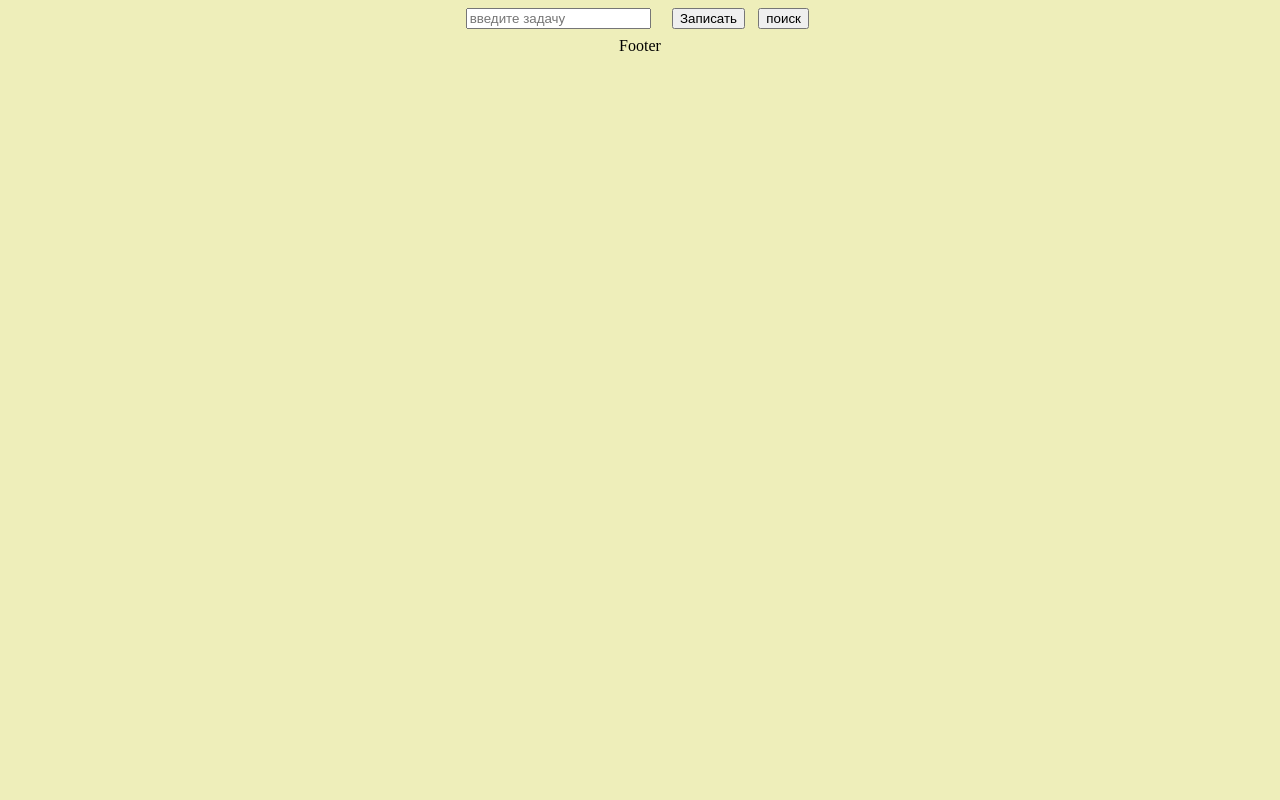
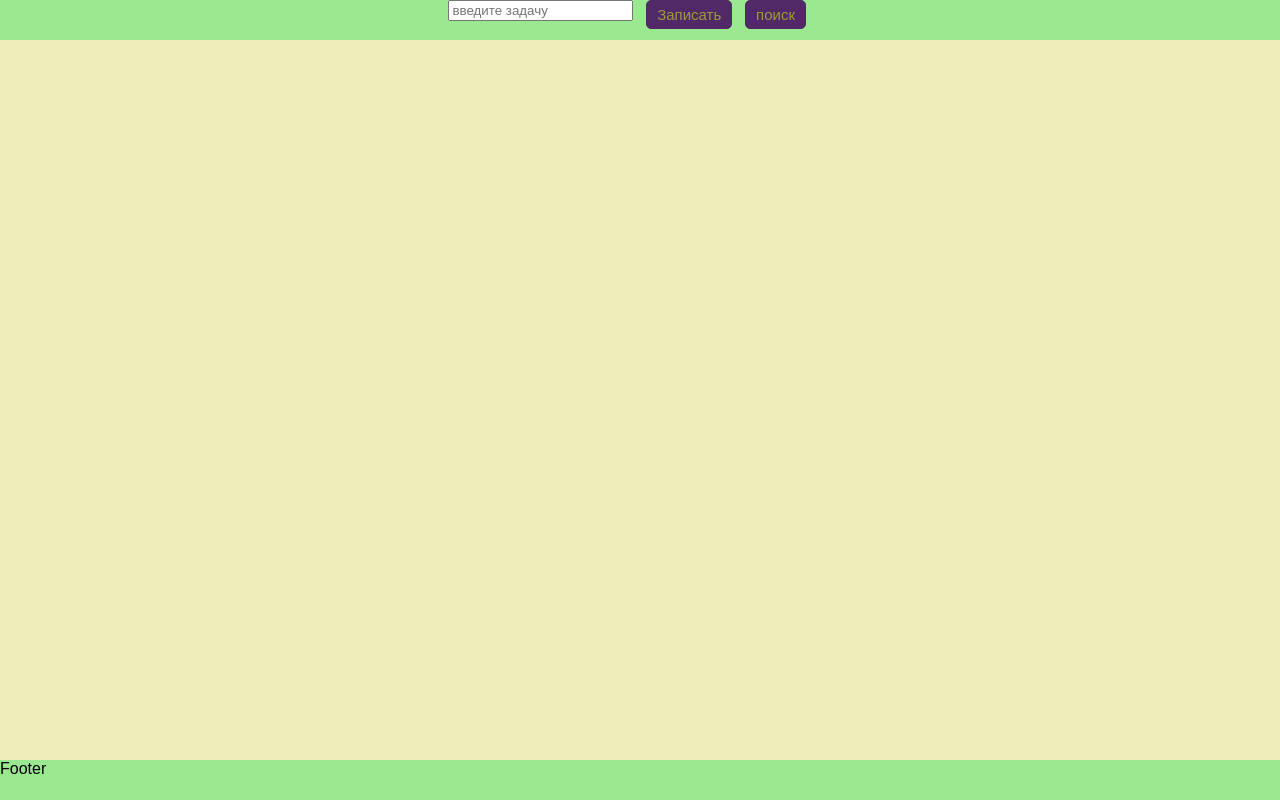
Before and after one commit to DevErmak/firsttodo, a React (Create React App) app: page / in a window 1280 px wide. Built offline with nearby package versions, Linux system fonts and the light colour scheme.

Commit message:
save data

```diff
--- a/src/components/Todoform/Content/content.css
+++ b/src/components/Todoform/Content/content.css
@@ -1,5 +1,10 @@
 .content {
-  overflow-y: scroll;
-  grid-row: 2/3;
-  grid-row: 2/3;
+  grid-row: 2;
+  padding-top: 6vh;
+  padding-bottom: 6vh;
+  min-height: 1fr;
+  display: grid;
+  align-items: start;
+  align-content: start;
+  justify-content: center;
 }
--- a/src/components/Todoform/Footer/footer.css
+++ b/src/components/Todoform/Footer/footer.css
@@ -1,6 +1,8 @@
 .footer {
-  grid-row-start: 3;
-  grid-row-end: 3;
-  grid-column-start: 1;
-  grid-column-end: 1;
+  grid-row: 3;
+  position: fixed;
+  bottom: 0;
+  width: 100%;
+  height: 5vh;
+  background-color: #9ae990;
 }
--- a/src/components/Todoform/Header/header.css
+++ b/src/components/Todoform/Header/header.css
@@ -1,49 +1,65 @@
 .header {
+  grid-row: 1;
+  position: fixed;
+  top: 0;
+  width: 100%;
+  height: 5vh;
+  background-color: #9ae990;
+
   display: grid;
   grid-template-columns: auto auto auto auto auto;
   grid-template-rows: auto auto;
-  grid-row-start: 1;
-  grid-row-end: 1;
-  grid-column-start: 1;
-  grid-column-end: 1;
   align-items: start;
-  align-content: center;
+  align-content: start;
   justify-content: center;
+  gap: 1vw;
 }
 .input-task {
-  margin: 1vh;
   grid-row: 1/3;
 }
 
 .label-input-task {
   grid-row: 2/3;
-  color: rgb(214, 102, 102);
+  color: #c92e2e;
 }
 .error-input-task {
-  margin: 1vh;
   grid-row: 1/2;
-  color: rgb(214, 102, 102);
-  margin-right: 1em;
-  border: 2px solid red;
+  color: #c92e2e;
+  border: 2px solid #c92e2e;
 }
 .btn-addtask {
+  color: #9b9b3c;
   grid-row: 1/3;
-  margin-top: 1vh;
-  margin-right: 1em;
-  margin-left: 1em;
+  background-color: #512967;
+  border: 1px solid #512967;
+  border-radius: 5px;
+  font-size: 15px;
+  padding: 5px 10px;
 }
 .btn-findtask {
+  color: #9b9b3c;
   grid-row: 1/3;
-  margin-top: 1vh;
-  margin-right: 1em;
+  background-color: #512967;
+  border: 1px solid #512967;
+  border-radius: 5px;
+  font-size: 15px;
+  padding: 5px 10px;
 }
 .btn-delete-all {
+  color: #9b9b3c;
   grid-row: 1/3;
-  margin-top: 1vh;
-  margin-right: 1em;
+  background-color: #512967;
+  border: 1px solid #512967;
+  border-radius: 5px;
+  font-size: 15px;
+  padding: 5px 10px;
 }
 .btn-delete-grope {
+  color: #9b9b3c;
   grid-row: 1/3;
-  margin-top: 1vh;
-  margin-right: 1em;
+  background-color: #512967;
+  border: 1px solid #512967;
+  border-radius: 5px;
+  font-size: 15px;
+  padding: 5px 10px;
 }
--- a/src/components/Todoform/todoform.css
+++ b/src/components/Todoform/todoform.css
@@ -1,23 +1,10 @@
 .todoform {
-  /* margin: 0;
-    display: flex;
+  display: grid;
+  grid-template-rows: auto 1fr auto;
+  min-height: 100vh;
+  margin: 0;
 
-    min-width: 300px;
-    min-height: 0px;
-    background-color: #eeeeba; */
-  margin: 0;
-  display: grid;
-  grid-template-columns: auto;
-  grid-template-rows: auto auto auto;
-  overflow-y: scroll;
   background-color: #eeeeba;
-  min-width: 100vw;
-  min-height: 100vh;
-  position: relative;
-  justify-content: center;
-  align-content: start;
-  text-align: center;
-  align-items: start;
 }
 
 .navigate {
--- a/src/index.css
+++ b/src/index.css
@@ -1,5 +1,8 @@
 body {
-  margin: 0;
   padding: 0;
   background-color: #eeeeba;
+  font-family: sans-serif;
+  margin: 0;
+  --main-spacing: 15px 5px 10px 5px;
+  --header-footer-spacing: 10px 5px;
 }
```
